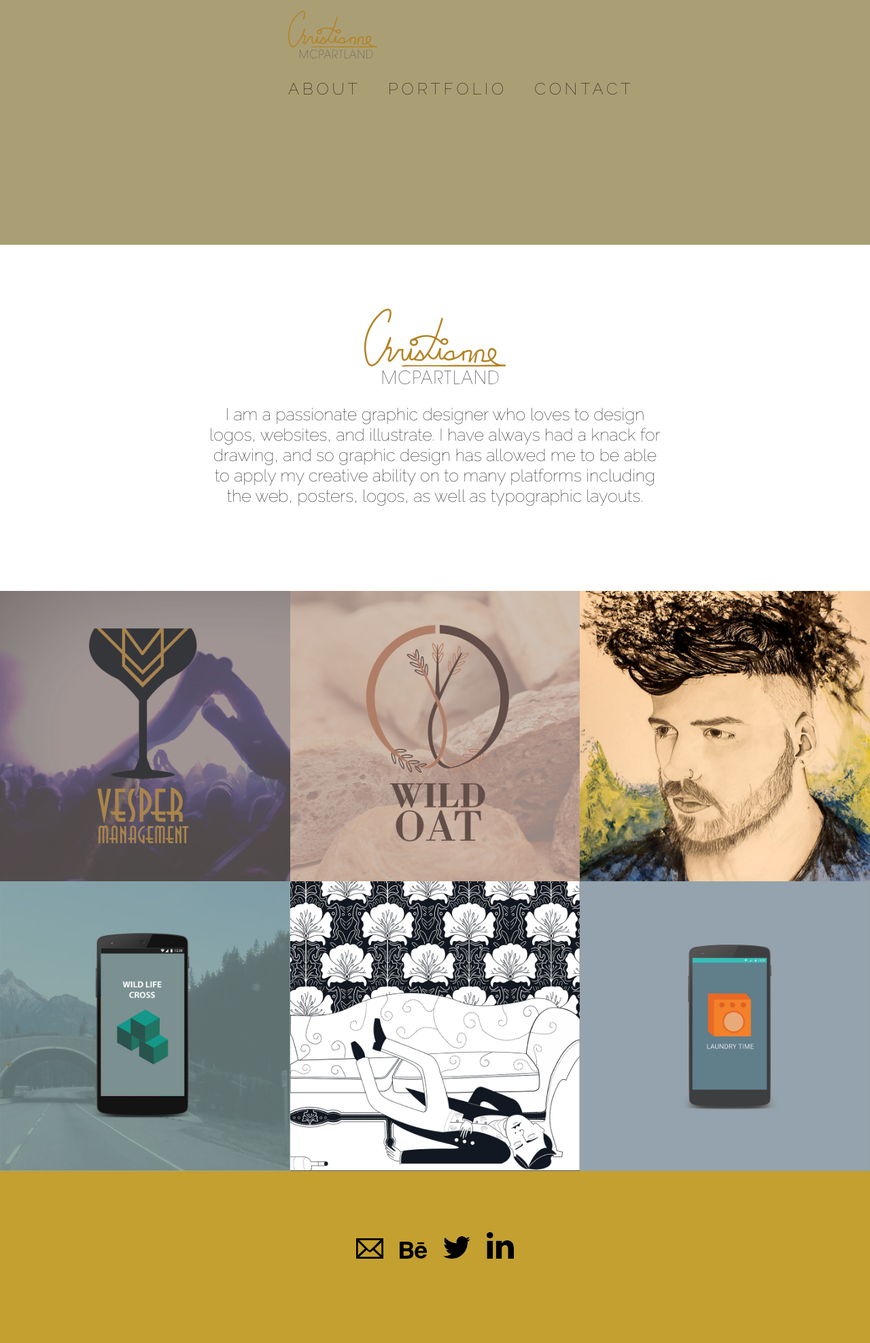
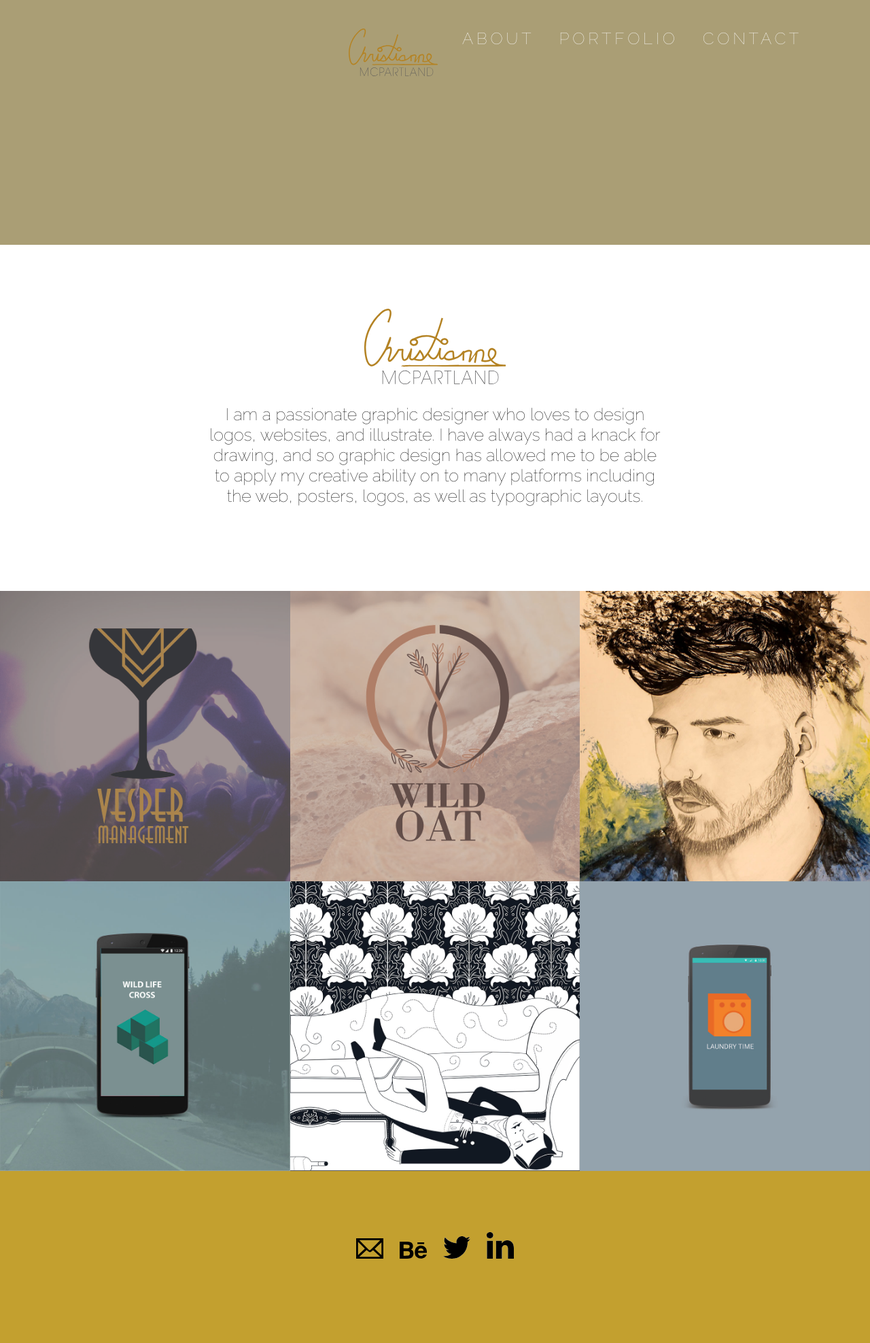
Before and after one commit to christianne-mcpartland/portfolio, a Jekyll site: the page built from index.html, in a window 1280 px wide. Shown: the whole page at 68% size. Built offline with Jekyll 4.4.1, drawn with Linux system fonts in a browser that asks for light colours.

Commit message:
changing the navigation

```diff
--- a/_layouts/default.html
+++ b/_layouts/default.html
@@ -19,7 +19,7 @@
         <div>
             <nav id="nav">
                 <ul class="nav">
-                <a href="{{site.baseurl}}/index.html"><img class="arrow" src="{{site.baseurl}}/images/wordmark.svg" alt="go back"></a>
+                <li><a href="{{site.baseurl}}/index.html"><img class="arrow" src="{{site.baseurl}}/images/wordmark.svg" alt="go back"></a></li>
                     <li><a href="#about">About</a></li>
                     <li><a href="#portfolio ">Portfolio</li></a>
                     <li><a href="#contact">Contact</a></li>
--- a/css/main.css
+++ b/css/main.css
@@ -51,14 +51,14 @@ body {
 
 .arrow {
     height: 70px;
-    text-align: left;
 }
 
 .nav {
     list-style-type: none;
+    text-align: center;
     position: absolute;
-    left: 30%;
-    right: 0em;
+    right: 4em;
+    display: flex;
 }
 
 .nav li {
@@ -75,7 +75,7 @@ body {
 .nav a:link,
 .nav a:visited {
   display: block;
-  color: black;
+  color: white;
   text-decoration: none;
 }
 
```
